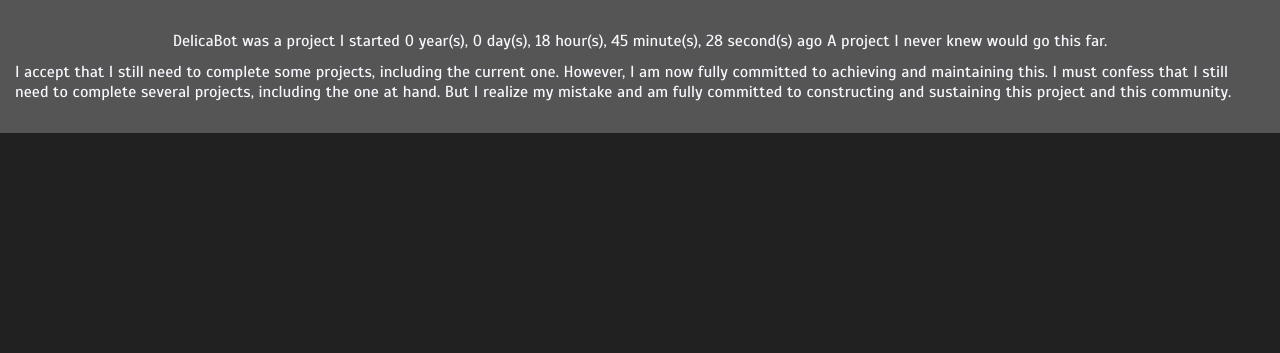
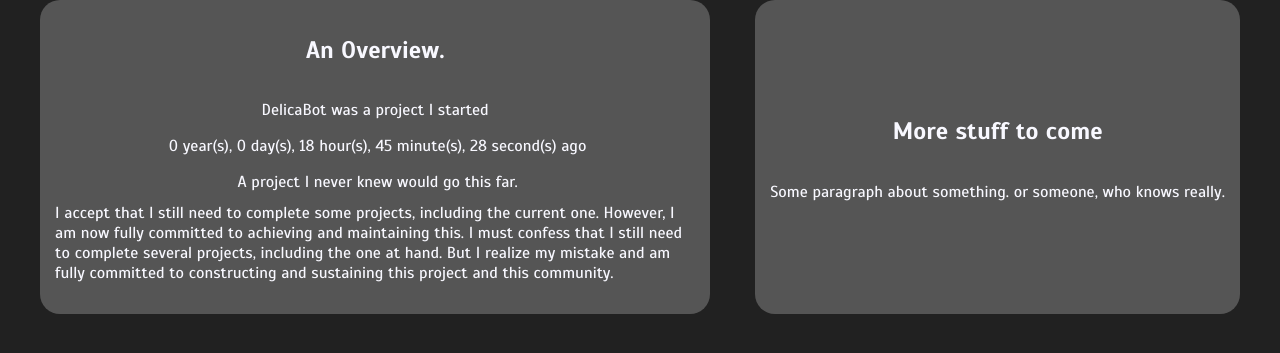
Before and after one commit to ksIsCute/DelicaBot, a Flask app: page /about in a window 1280 px wide. Shown: the part 288-641 px from the top of the page. Run offline with Flask 3, Linux system fonts and the light colour scheme.

Commit message:
formatting about page

```diff
--- a/static/css/style.css
+++ b/static/css/style.css
@@ -219,10 +219,17 @@ footer a + a {
   display: inline-block;
   margin: 0;
   margin-left: 5px;
+  max-width: 90%;
 }
 .countup span {
   border-radius: 0 10px 10px 0;
   margin-left: 0;
+}
+
+.holder {
+  display: flex;
+  align-items: stretch;
+  justify-content: space-evenly;
 }
 
 .content {
@@ -235,4 +242,12 @@ footer a + a {
   align-items: center;
   justify-content: center;
   flex-wrap: wrap;
+  max-width: 50%;
+  border-radius: 20px;
+  flex-direction: column;
+  min-height: 100%;
 }
+
+.content + .content {
+  margin-left: 5px;
+}
--- a/templates/about.html
+++ b/templates/about.html
@@ -43,7 +43,9 @@
       <h1 style="font-size: 40px">About The Project</h1>
       <p style="font-style: italic">DelicaBot as a bot, and as a project</p>
     </div>
+    <div class="holder">
       <div class=content>
+        <h2>An Overview.</h2>
         <p>DelicaBot was a project I started</p>
         <div class="countup" id="countup1">
           <span class="years">00</span>
@@ -59,6 +61,11 @@
         </div>
         <p style="margin-left:5px;">A project I never knew would go this far.</p>
         <p style="margin-top:-5px;">I accept that I still need to complete some projects, including the current one. However, I am now fully committed to achieving and maintaining this. I must confess that I still need to complete several projects, including the one at hand. But I realize my mistake and am fully committed to constructing and sustaining this project and this community.</p>
+      </div>
+      <div class="content">
+        <h2>More stuff to come</h2>
+        <p>Some paragraph about something. or someone, who knows really.</p>
+      </div>
     </div>
     <footer
       style="
```
Lines whose indentation alone changed are shown as unchanged.
